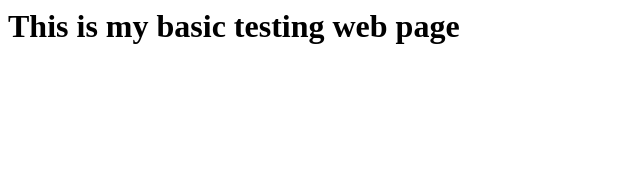
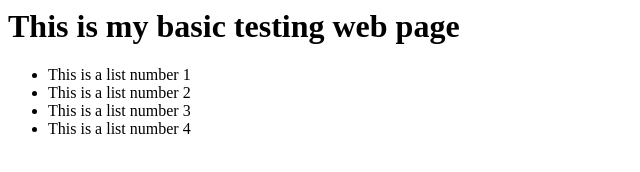
Before and after one commit to Addalin-CP3445/testing, a plain HTML site: page index.html in a window 1280 px wide. Shown: the whole page, without its empty margins (0-640 px from the left). Drawn offline with Linux system fonts and the light colour scheme.

Commit message:
made list

```diff
--- a/index.html
+++ b/index.html
@@ -6,6 +6,13 @@
 
 <body>
 <h1>This is my basic testing web page</h1>
+
+<ul>
+    <li>This is a list number 1</li>
+    <li>This is a list number 2</li>
+    <li>This is a list number 3</li>
+    <li>This is a list number 4</li>
+</ul>
 </body>
 
 </html>
```
